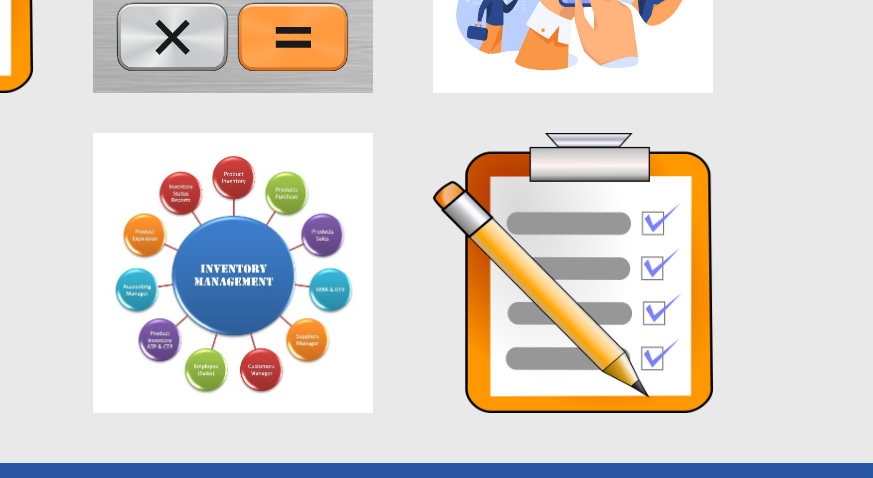
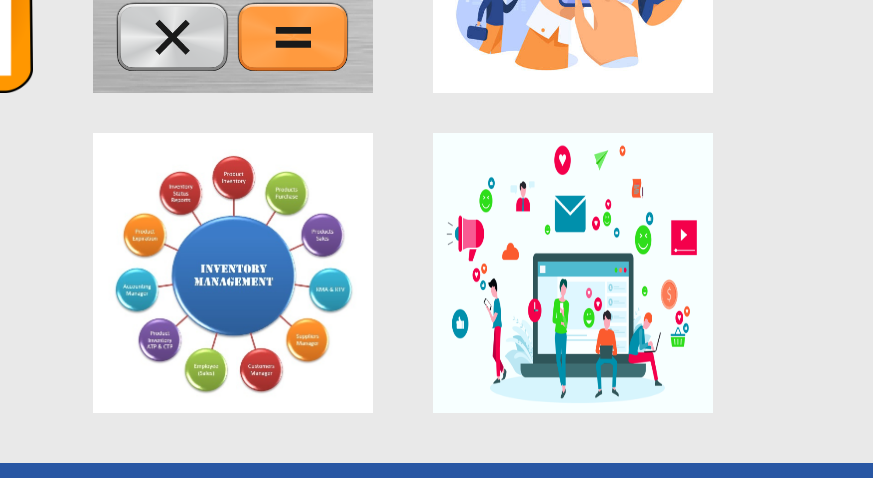
Before and after one commit to shahnawaaz1901/Resume, a plain HTML site: page index.html in a window 1280 px wide. Shown: the part 2920-3398 px from the top of the page, 407-1280 px from the left. Drawn offline with Linux system fonts and the light colour scheme.

Commit message:
Added a Backend REST API Project in Project Section

```diff
--- a/index.html
+++ b/index.html
@@ -390,15 +390,20 @@
             </a>
           </div>
           <div class="project">
-            <a href="" target="_blank">
+            <a
+              href="https://github.com/shahnawaaz1901/Back_End_Web-Development-Updated-/tree/main/18-Mini_Project/Postaway_II"
+              target="_blank"
+            >
               <div class="project-logo">
                 <img
-                  src="./checklist-1295319_1280.png"
+                  src="./16-reasons-why-social-media-is-important-to-your-company-616d3200e6dc6-sej-1280x720.webp"
                   alt="Contact List App Logo"
                 />
               </div>
               <div class="project-details">
-                Contact List App Using Node.Js, ExpressJs and MongoDB
+                Postaway REST API using Node.Js, ExpressJs & MongoDB. User Can
+                Interact with Other Users, Able to do CRUD operations for Post
+                and Comments, Like Multiple things
               </div>
             </a>
           </div>
```
Also changed, not shown: 16-reasons-why-social-media-is-important-to-your-company-616d3200e6dc6-sej-1280x720.webp (added).
